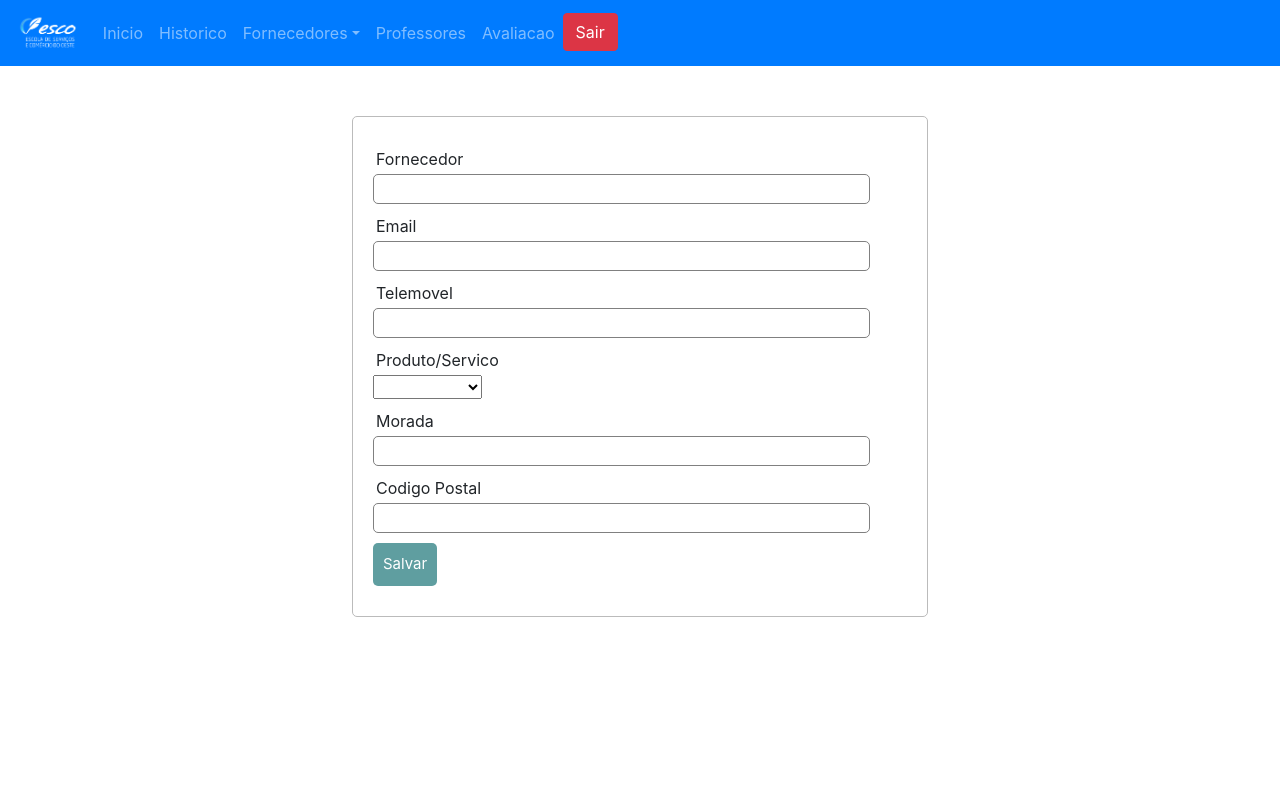
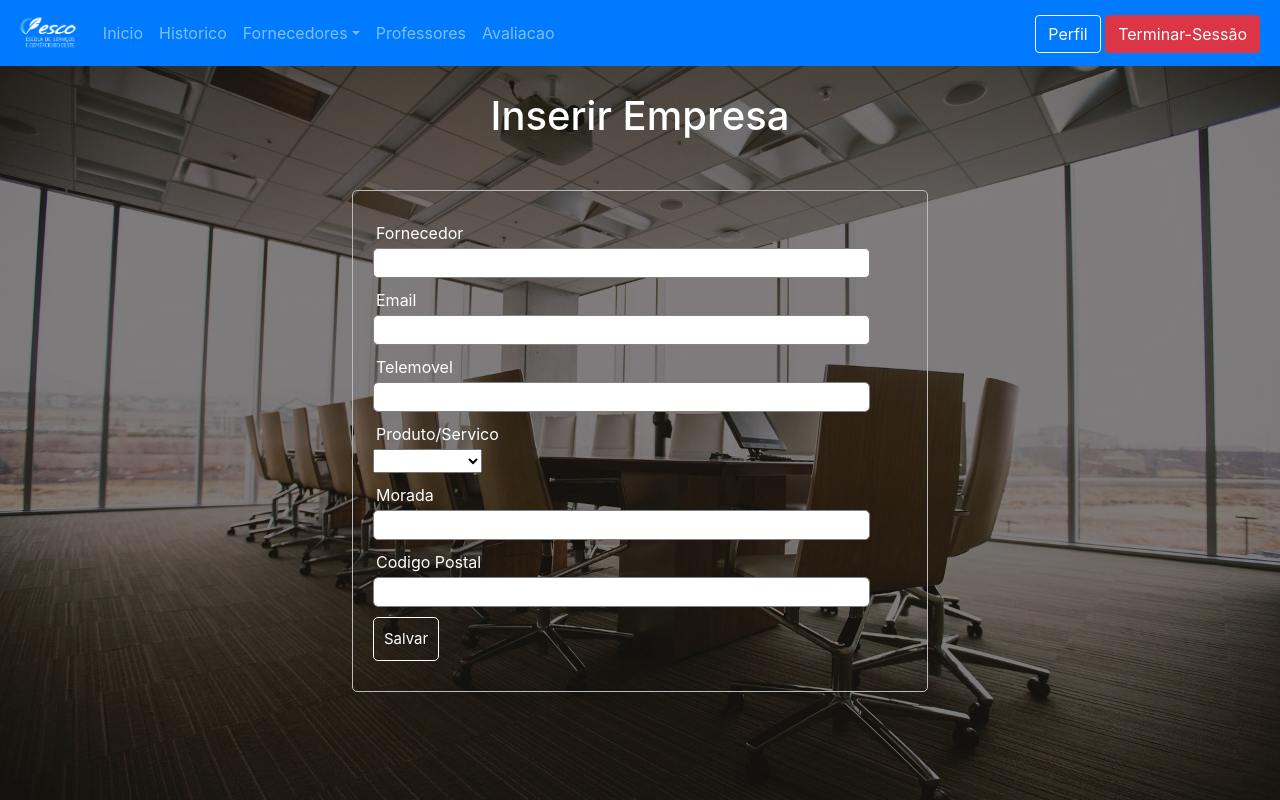
Before and after one commit to andredias28/Site-Esco, a PHP site: page /au/inserirEmpresa.php in a window 1280 px wide. Run offline with PHP 8.4, Linux system fonts and the light colour scheme; data comes from the database, SQL or seed files in the repository.

Commit message:
melhoramento no inserir empresas

```diff
--- a/inserirEmpresa.css
+++ b/inserirEmpresa.css
@@ -1,5 +1,15 @@
+body{
+    background-image:linear-gradient(rgba(0,0,0,0.5),rgba(0,0,0,0.5)), url(imagens/empresas.jpg);
+    height: 100vh;
+    width: auto;
+    background-repeat: no-repeat;
+    background-attachment: fixed;
+    background-size: cover;
+}
 #buttons{
-    margin-left: 750px;
+    position: absolute;
+    right: 20px;
+    top: 15px;
 }
 .tabela{
     margin: 10px 0px 10px 0px;
@@ -8,6 +18,7 @@
     display: block;
     text-align: left;
     margin: 3px;
+    color: white;
 }
 .tabela input{
     height: 30px;
@@ -21,9 +32,20 @@
     padding: 10px;
     font-size: 15px;
     color: white;
-    background: #5f9ea0;
+    background: transparent;
     border:none;
+    border: 1px solid white;
     border-radius: 5px;
+    transition: 1s ease;
+}
+.button:hover{
+    color: white;
+    background: black;
+}
+.Texto{
+    text-align: center;
+    color: white;
+    margin-top: 2%;
 }
 form{
     width: 45%;
@@ -33,17 +55,3 @@
     border: 1px solid #bbbbbb;
     border-radius: 5px;
 }
-.alterar{
-    text-decoration: none;
-    padding: 2px 5px;
-    background: #2E8B57;
-    color:white;
-    border-radius: 3px;
-}
-.eleminar{
-    text-decoration: none;
-    padding: 2px 5px;
-    color: white;
-    border-radius: 3px;
-    background: #800000;
-}
--- a/inserirEmpresa.php
+++ b/inserirEmpresa.php
@@ -42,11 +42,17 @@
                         <a class="nav-link" href="avaliacaoAdmin.php">Avaliacao</a>
                     </li>
                     <li class="nav-item">
-                        <a href="index.html"><button id="botao" class="btn btn-danger">Sair</button></a>
+                        <div id="buttons">
+                            <a href="perfil.php"><button id="perfil" class="btn btn-outline-light">Perfil</button></a>
+                            <a href="paginainicio.html"><button id="botao" class="btn btn-danger">Terminar-Sessão</button></a>
+                        </div>
                     </li>
                 </ul>
             </div>
          </nav>
+        <div class="Texto">
+            <h1>Inserir Empresa</h1>
+        </div>
         <form method="post" action="">
             <div class="tabela">
                 <label>Fornecedor</label>
```
